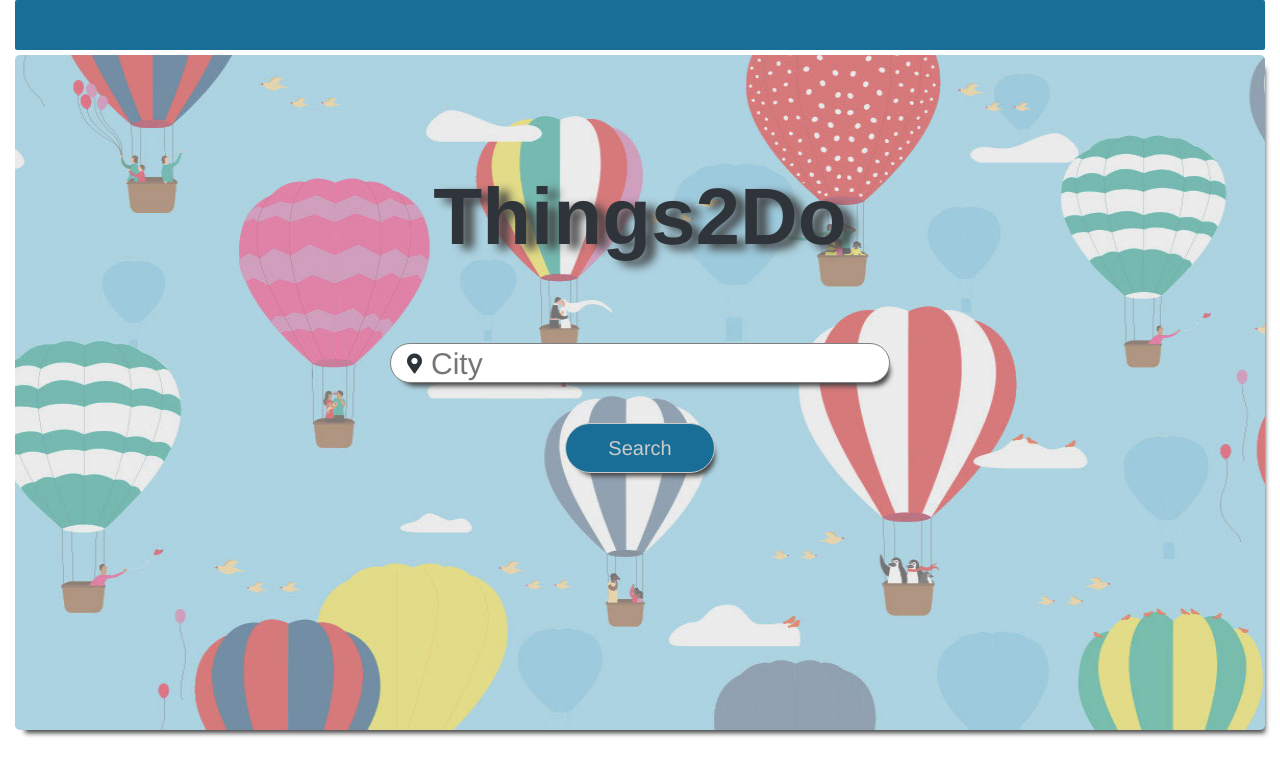
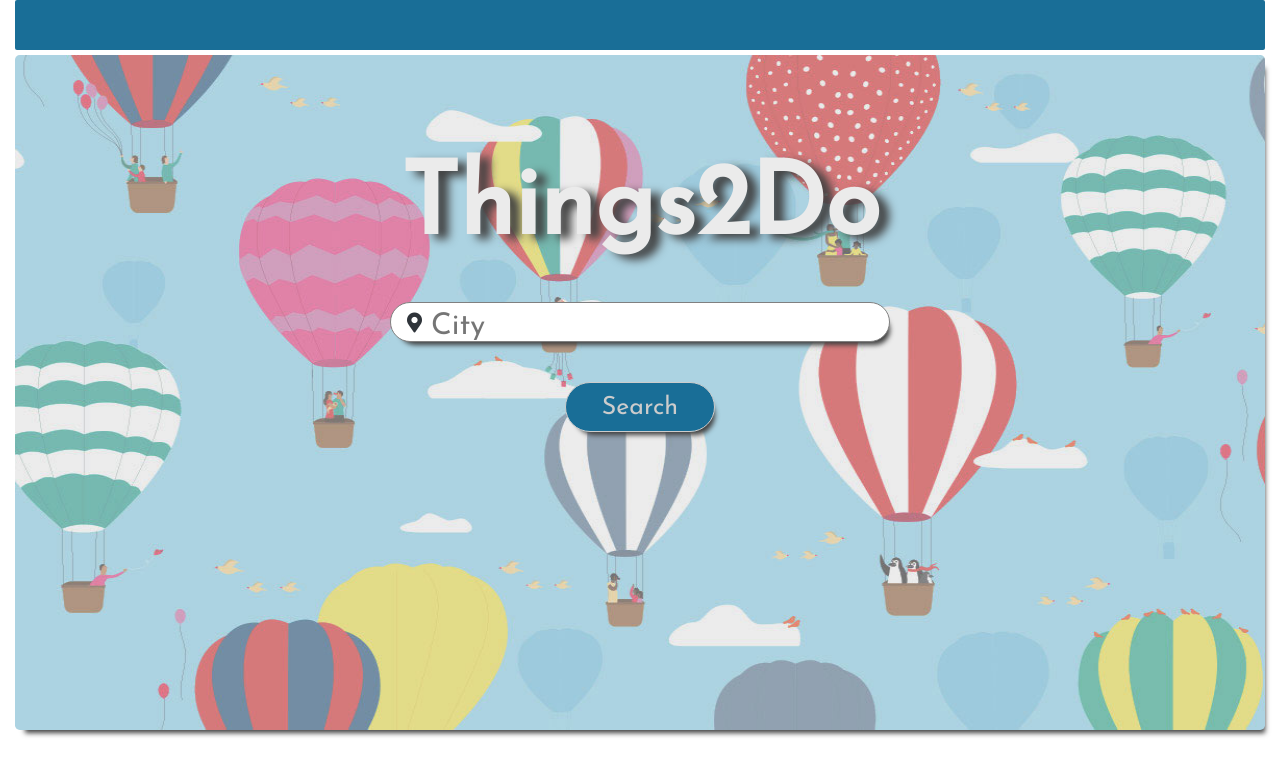
Before and after one commit to marcldo/bootcampProject1, a plain HTML site: page index.html in a window 1280 px wide. Drawn offline with nearby package versions, Linux system fonts and the light colour scheme.

Commit message:
added fonts

```diff
--- a/assets/css/style.css
+++ b/assets/css/style.css
@@ -8,12 +8,15 @@ body {
 
 /*  Map marker */
 .input-container input[type=text] {
+  padding-top: 10px;
   padding-left:40px;
+
   font-size: 30px;
   border: 1px solid grey;
   width: 50%;
   background: #f1f1f1;
-  font-family:  Helvetica, Arial, sans-serif ;
+  font-family: 'Josefin Sans', sans-serif;
+
 }
 .input-container i {
   margin-left: 7px;
@@ -41,20 +44,16 @@ header{
   background-size: 100% 100%;
   box-shadow: 5px 8px 5px -5px #414141;
   z-index: 1;
-  /* background: #A1FFCE;
-background: -webkit-linear-gradient(to right, #FAFFD1, #A1FFCE);
-background: linear-gradient(to right, #FAFFD1, #A1FFCE);  */
-
 }
 
 .mainHeading{
-  font-size: 80px;
-  font-family:  Helvetica, Arial, sans-serif ;
+  font-size: 100px;
+  font-family: 'Josefin Sans', sans-serif;
   font-weight:  bold;
-  color: rgb(47, 52, 58);
-  padding: 50px;
+  color: rgb(235, 235, 235);
+  padding: 30px;
+  padding-bottom: 5px;
   text-shadow: 10px 5px 10px #414141;
-
 }
 
 .jumbotron input{
@@ -64,8 +63,8 @@ background: linear-gradient(to right, #FAFFD1, #A1FFCE);  */
 .btn{
   width: 150px;
   height: 50px;
-  font-family:  Helvetica, Arial, sans-serif ;
-  font-size: 20px;
+  font-family: 'Josefin Sans', sans-serif;
+  font-size: 25px;
   display: block;
   margin: 40px auto;
   border: 1px solid #cccccc;
--- a/assets/javascript/app.js
+++ b/assets/javascript/app.js
@@ -46,7 +46,6 @@ $("#submit").on("click", function () {
 $("#datainsert").on("click", ".location", function (e) {
   console.log("hey, location got clicked", $(this).data("name"));
   // console.log("hey, location got clicked", $(this).data("id"));
-
 
 
   var tableCity = $(this).data("name");
--- a/index.html
+++ b/index.html
@@ -13,6 +13,8 @@
     <link rel="stylesheet" href="https://stackpath.bootstrapcdn.com/bootstrap/4.3.1/css/bootstrap.min.css">
     <link rel="stylesheet" href="assets/css/style.css">
 
+    <!-- fonts -->
+    <link href="https://fonts.googleapis.com/css?family=Josefin+Sans&display=swap" rel="stylesheet">
 
 </head>
 
```
